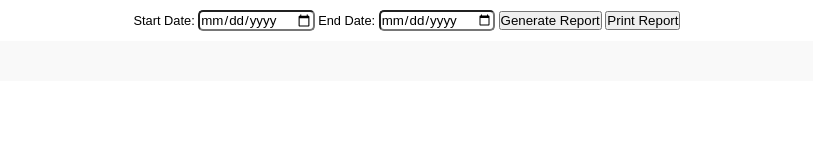
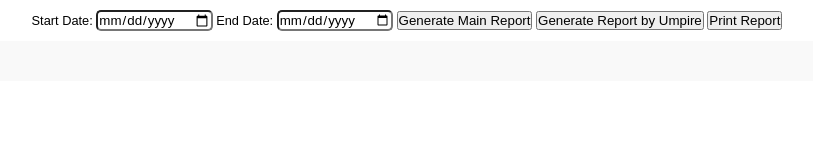
Before and after one commit to TNTEMPLET/ap-umpire-reports, a website with bundled scripts: page index.html in a window 1280 px wide. Shown: the whole page, without its empty margins (233-1046 px from the left). Built offline with nearby package versions, Linux system fonts and the light colour scheme.

Commit message:
removing console.log of data

```diff
--- a/getAssignments.js
+++ b/getAssignments.js
@@ -20,7 +20,7 @@ async function getToken(tokenUrl, clientId, clientSecret) {
             throw new Error(`Error retrieving access token. Status Code ${response.status} - ${errorText}`);
         }
         const data = await response.json();
-        console.log(data)
+        console.log("Loading data...");
 
         const accessToken = data.access_token;
         return(accessToken)
@@ -60,7 +60,6 @@ async function getGameIds(accessToken, apiUrl, siteId, startDate =  null, endDat
                 break;
             }
             const data = await response.json();
-            console.log('API Response: ', data);
             const games = data._embedded.games;
             if (Array.isArray(games)) {
                 allGames = allGames.concat(games);
@@ -211,8 +210,6 @@ async function populateReport() {
                 }
 
 
-                console.log(firstUmpirePay, secondUmpirePay)
-
                 let gamePay = firstUmpirePay + secondUmpirePay; // Total pay for the game
                 let fieldPosition = assignmentCount > 1 ? assignments[0]?.position || '' : '';
                 let umpireColumns = [];
@@ -272,5 +269,5 @@ async function generateAndPrintReport(){
     await populateReport();
     window.print();
 }
-document.getElementById("generate-report").addEventListener('click', populateReport);
+document.getElementById("generate-main-report").addEventListener('click', populateReport);
 document.getElementById("print-report").addEventListener('click', generateAndPrintReport);
--- a/index.html
+++ b/index.html
@@ -14,7 +14,8 @@
         <label for="end-date">End Date:</label>
         <input type="date" id="end-date"/>
 
-        <button id="generate-report">Generate Report</button>
+        <button id="generate-main-report">Generate Main Report</button>
+        <button id="generate-umpire-report">Generate Report by Umpire</button>
         <button id="print-report">Print Report</button>
     </div>
 
```
